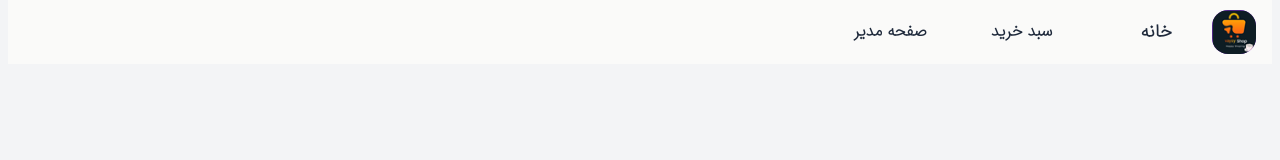
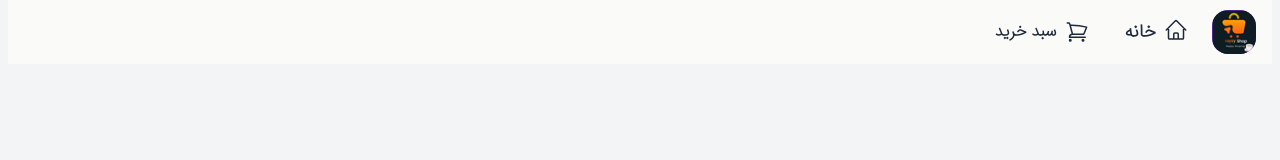
Before and after one commit to danahossini1/waisyshop, a React (Create React App) app: page /cardproduct in a window 1280 px wide. Shown: the top 160 px of the page. Built offline with nearby package versions, Linux system fonts and the light colour scheme.

Commit message:
complate project (v1)

```diff
--- a/package.json
+++ b/package.json
@@ -7,6 +7,7 @@
     "@testing-library/jest-dom": "^5.16.5",
     "@testing-library/react": "^13.4.0",
     "@testing-library/user-event": "^13.5.0",
+    "persian-utilities": "^1.1.1",
     "react": "^18.2.0",
     "react-dom": "^18.2.0",
     "react-router-dom": "^6.9.0",
--- a/src/Components/Carts.js
+++ b/src/Components/Carts.js
@@ -1,5 +1,7 @@
 import React, { useEffect, useState, memo } from 'react'
 import { Link } from 'react-router-dom'
+import { convertDigitsEnToFa } from 'persian-utilities';
+import { numericalSeparator } from 'persian-utilities';
 
 const Carts = ({ name, price, groop, src1, color, url, free }) => {
 
@@ -37,8 +39,8 @@ const Carts = ({ name, price, groop, src1, color, url, free }) => {
                     <h2 className='text-sm my-4 h-10 font-semibold'>{name}</h2>
                 </Link>
                 <div className='h-8 flex flex-col justify-end'>
-                    {free !== 0 && <p className='text-xs line-through font-bold  cursor-default text-stone-500 text-end'>{price} تومان</p>}
-                    <p className='text-sm font-bold  cursor-default text-orange-700 text-end'>{price - frees} تومان</p>
+                    {free !== 0 && <p className='text-xs line-through font-bold  cursor-default text-stone-500 text-end'>{convertDigitsEnToFa(numericalSeparator(price.toString(), 3, ','))} تومان</p>}
+                    <p className='text-sm font-bold  cursor-default text-orange-700 text-end'>{convertDigitsEnToFa(numericalSeparator((price - frees).toString(), 3, ','))} تومان</p>
                 </div>
             </div>
             <Link to={`category/${url}`}>
--- a/src/Components/MdHeader.js
+++ b/src/Components/MdHeader.js
@@ -1,14 +1,21 @@
 import React from 'react'
 import { Link } from 'react-router-dom'
 
-export default function MdHeader({searchValue,searchChange,children}) {
+export default function MdHeader({ searchValue, searchChange, children }) {
     return (
         <div className='bg-stone-50 col-span-12 hidden md:flex justify-between h-16 items-center px-4 py-2'>
-            <div className='flex gap-6 font-semibold w-1/2 text-slate-800 items-center'>
+            <div className='flex gap-4 font-semibold w-1/2 text-slate-800 items-center'>
                 <Link to={'/'}><img src="./img/logo.png" className='rounded-2xl w-11 bg-purple-600' /></Link>
-                <Link to={'/'} className='font-extrabold text-lg ml-8 cursor-pointer hover:bg-slate-200 p-2 px-4 rounded-xl duration-500'>خانه</Link>
-                <Link to={'/cardproduct'} className='ml-2 cursor-pointer hover:bg-slate-200 p-2 px-4 rounded-xl duration-500'> سبد خرید</Link>
-                <Link to={'/adminpanel'} className='ml-2 cursor-pointer hover:bg-slate-200 p-2 px-4 rounded-xl duration-500'>صفحه مدیر</Link>
+
+                <Link to={'/'} className='font-extrabold flex gap-2 text-lg ml-1 cursor-pointer hover:bg-slate-200 p-2 rounded-xl duration-500'> <svg xmlns="http://www.w3.org/2000/svg" fill="none" viewBox="0 0 24 24" strokeWidth={1.5} stroke="currentColor" className="w-6 h-6">
+                    <path strokeLinecap="round" strokeLinejoin="round" d="M2.25 12l8.954-8.955c.44-.439 1.152-.439 1.591 0L21.75 12M4.5 9.75v10.125c0 .621.504 1.125 1.125 1.125H9.75v-4.875c0-.621.504-1.125 1.125-1.125h2.25c.621 0 1.125.504 1.125 1.125V21h4.125c.621 0 1.125-.504 1.125-1.125V9.75M8.25 21h8.25" />
+                </svg>
+                    خانه</Link>
+                <Link to={'/cardproduct'} className='ml-2 flex gap-2 cursor-pointer hover:bg-slate-200 p-2 rounded-xl duration-500'>
+                    <svg xmlns="http://www.w3.org/2000/svg" fill="none" viewBox="0 0 24 24" strokeWidth={1.5} stroke="currentColor" className="w-6 h-6">
+                        <path strokeLinecap="round" strokeLinejoin="round" d="M2.25 3h1.386c.51 0 .955.343 1.087.835l.383 1.437M7.5 14.25a3 3 0 00-3 3h15.75m-12.75-3h11.218c1.121-2.3 2.1-4.684 2.924-7.138a60.114 60.114 0 00-16.536-1.84M7.5 14.25L5.106 5.272M6 20.25a.75.75 0 11-1.5 0 .75.75 0 011.5 0zm12.75 0a.75.75 0 11-1.5 0 .75.75 0 011.5 0z" />
+                    </svg>
+                    سبد خرید</Link>
             </div>
             <div className='w-1/2 flex  justify-end '>
                 <div className='bg-stone-200 h-10 w-5/6 font-bold text-xs p-3 pr-12 rounded-lg relative'>
@@ -17,7 +24,7 @@ export default function MdHeader({searchValue,searchChange,children}) {
                         <path className='text-slate-800' d="M9.58317 17.4998C13.9554 17.4998 17.4998 13.9554 17.4998 9.58317C17.4998 5.21092 13.9554 1.6665 9.58317 1.6665C5.21092 1.6665 1.6665 5.21092 1.6665 9.58317C1.6665 13.9554 5.21092 17.4998 9.58317 17.4998Z" stroke="#222F5D" stroke-width="1.5" stroke-linecap="round" stroke-linejoin="round" />
                         <path d="M18.3332 18.3332L16.6665 16.6665" stroke="#222F5D" stroke-width="1.5" stroke-linecap="round" stroke-linejoin="round" />
                     </svg>
-                    <input type="text" placeholder='جستجوی نام محصول، نام برند ...'value={searchValue} onChange={(e) => searchChange(e)} className='bg-stone-200 w-full h-full focus:outline-none text-sm' />
+                    <input type="text" placeholder='جستجوی نام محصول، نام برند ...' value={searchValue} onChange={(e) => searchChange(e)} className='bg-stone-200 w-full h-full focus:outline-none text-sm' />
                 </div>
                 {children}
             </div>
--- a/src/pages/AdminPanel.js
+++ /dev/null
@@ -1,19 +0,0 @@
-import React from 'react'
-import { Link } from 'react-router-dom'
-
-export default function AdminPanel() {
-  return (
-    <div>
-      <div className='bg-stone-50 col-span-12 hidden md:flex justify-between h-16 items-center px-4 py-2'>
-        <div className='flex gap-6 font-semibold w-1/2 text-slate-800 items-center'>
-          <Link to={'/'}><img src="/img/logo.png" className='rounded-2xl w-11 bg-purple-600' /></Link>
-          <Link to={'/'} className='font-extrabold text-lg ml-8 cursor-pointer hover:bg-slate-200 p-2 px-4 rounded-xl duration-500'>خانه</Link>
-          <Link to={'/cardproduct'} className='ml-2 cursor-pointer hover:bg-slate-200 p-2 px-4 rounded-xl duration-500'> سبد خرید</Link>
-          <Link to={'/adminpanel'} className='ml-2 cursor-pointer hover:bg-slate-200 p-2 px-4 rounded-xl duration-500'>صفحه مدیر</Link>
-        </div>
-
-
-      </div>
-    </div>
-  )
-}
--- a/src/pages/CardProduct.js
+++ b/src/pages/CardProduct.js
@@ -1,6 +1,9 @@
 import React, { useEffect, useState } from 'react'
 import { Link } from 'react-router-dom'
 import BottomBar from '../Components/BottomBar'
+import { convertDigitsEnToFa } from 'persian-utilities';
+import { numericalSeparator } from 'persian-utilities';
+
 
 export default function CardProduct() {
 
@@ -26,6 +29,7 @@ export default function CardProduct() {
   }
 
   useEffect(() => {
+      window.scrollTo(0, 0);
     setCartProdect(JSON.parse(localStorage.getItem('cart')))
     getLocal()
   }, [])
@@ -66,11 +70,18 @@ export default function CardProduct() {
       </div>
       {/* md : header */}
       <div className='bg-stone-50 col-span-12 hidden md:flex justify-between h-16 items-center px-4 py-2'>
-        <div className='flex gap-6 font-semibold w-1/2 text-slate-800 items-center'>
+        <div className='flex gap-4 font-semibold w-1/2 text-slate-800 items-center'>
           <Link to={'/'}><img src="/img/logo.png" className='rounded-2xl w-11 bg-purple-600' /></Link>
-          <Link to={'/'} className='font-extrabold text-lg ml-8 cursor-pointer hover:bg-slate-200 p-2 px-4 rounded-xl duration-500'>خانه</Link>
-          <Link to={'/cardproduct'} className='ml-2 cursor-pointer hover:bg-slate-200 p-2 px-4 rounded-xl duration-500'> سبد خرید</Link>
-          <Link to={'/adminpanel'} className='ml-2 cursor-pointer hover:bg-slate-200 p-2 px-4 rounded-xl duration-500'>صفحه مدیر</Link>
+
+          <Link to={'/'} className='font-extrabold flex gap-2 text-lg ml-1 cursor-pointer hover:bg-slate-200 p-2 rounded-xl duration-500'> <svg xmlns="http://www.w3.org/2000/svg" fill="none" viewBox="0 0 24 24" strokeWidth={1.5} stroke="currentColor" className="w-6 h-6">
+            <path strokeLinecap="round" strokeLinejoin="round" d="M2.25 12l8.954-8.955c.44-.439 1.152-.439 1.591 0L21.75 12M4.5 9.75v10.125c0 .621.504 1.125 1.125 1.125H9.75v-4.875c0-.621.504-1.125 1.125-1.125h2.25c.621 0 1.125.504 1.125 1.125V21h4.125c.621 0 1.125-.504 1.125-1.125V9.75M8.25 21h8.25" />
+          </svg>
+            خانه</Link>
+          <Link to={'/cardproduct'} className='ml-2 flex gap-2 cursor-pointer hover:bg-slate-200 p-2 rounded-xl duration-500'>
+            <svg xmlns="http://www.w3.org/2000/svg" fill="none" viewBox="0 0 24 24" strokeWidth={1.5} stroke="currentColor" className="w-6 h-6">
+              <path strokeLinecap="round" strokeLinejoin="round" d="M2.25 3h1.386c.51 0 .955.343 1.087.835l.383 1.437M7.5 14.25a3 3 0 00-3 3h15.75m-12.75-3h11.218c1.121-2.3 2.1-4.684 2.924-7.138a60.114 60.114 0 00-16.536-1.84M7.5 14.25L5.106 5.272M6 20.25a.75.75 0 11-1.5 0 .75.75 0 011.5 0zm12.75 0a.75.75 0 11-1.5 0 .75.75 0 011.5 0z" />
+            </svg>
+            سبد خرید</Link>
         </div>
         <div className='w-1/2 flex  justify-end  ml-5'>
           {/* <h1></h1> */}
@@ -97,8 +108,8 @@ export default function CardProduct() {
                       </div>
                       <div className='flex justify-between items-end'>
                         <div>
-                          <h1 className='text-orange-500 text-xs'><span className='text-[11px] text-gray-500'>قیمت : </span>{item.product.price} تومان</h1>
-                          <h1 className='text-orange-500 text-sm'><span className='text-[11px] text-gray-500'>جمع کل : </span>{item.product.price * item.number} تومان</h1>
+                          <h1 className='text-orange-500 text-xs'><span className='text-[11px] text-gray-500'>قیمت : </span>{convertDigitsEnToFa(numericalSeparator(item.product.price.toString(), 3, ','))} تومان</h1>
+                          <h1 className='text-orange-500 text-sm'><span className='text-[11px] text-gray-500'>جمع کل : </span>{convertDigitsEnToFa(numericalSeparator((item.product.price * item.number).toString(), 3, ','))} تومان</h1>
                         </div>
                         <div className='flex'>
                           <p className='text-sm ml-2'>تعداد :  </p>
--- a/src/pages/Category.js
+++ b/src/pages/Category.js
@@ -4,6 +4,9 @@ import BottomBar from '../Components/BottomBar'
 import products from '../data'
 import { ToastContainer, toast } from 'react-toastify';
 import 'react-toastify/dist/ReactToastify.css';
+import { convertDigitsEnToFa } from 'persian-utilities';
+import { numericalSeparator } from 'persian-utilities';
+
 
 
 
@@ -11,11 +14,14 @@ export default function Category() {
 
     let param = useParams()
     const [product, setProduct] = useState(...[...products.juc, ...products.oto, ...products.tee].filter(item => item.url === param.Cname))
-
+    const [percent, setPercent] = useState((product.price * product.free) / 100)
 
     const notify = () => toast.success("محصول با موفقیت اضافه شد");
 
 
+    useEffect(()=>{
+        window.scrollTo(0, 0);
+    },[])
 
     const addToCart = () => {
         const localData = JSON.parse(localStorage.getItem('cart'))
@@ -57,11 +63,18 @@ export default function Category() {
             </div>
             {/* md : header */}
             <div className='bg-stone-50 col-span-12 hidden md:flex justify-between h-16 items-center px-4 py-2'>
-                <div className='flex gap-6 font-semibold w-1/2 text-slate-800 items-center'>
+                <div className='flex gap-4 font-semibold w-1/2 text-slate-800 items-center'>
                     <Link to={'/'}><img src="/img/logo.png" className='rounded-2xl w-11 bg-purple-600' /></Link>
-                    <Link to={'/'} className='font-extrabold text-lg ml-8 cursor-pointer hover:bg-slate-200 p-2 px-4 rounded-xl duration-500'>خانه</Link>
-                    <Link to={'/cardproduct'} className='ml-2 cursor-pointer hover:bg-slate-200 p-2 px-4 rounded-xl duration-500'> سبد خرید</Link>
-                    <Link to={'/adminpanel'} className='ml-2 cursor-pointer hover:bg-slate-200 p-2 px-4 rounded-xl duration-500'>صفحه مدیر</Link>
+
+                    <Link to={'/'} className='font-extrabold flex gap-2 text-lg ml-1 cursor-pointer hover:bg-slate-200 p-2 rounded-xl duration-500'> <svg xmlns="http://www.w3.org/2000/svg" fill="none" viewBox="0 0 24 24" strokeWidth={1.5} stroke="currentColor" className="w-6 h-6">
+                        <path strokeLinecap="round" strokeLinejoin="round" d="M2.25 12l8.954-8.955c.44-.439 1.152-.439 1.591 0L21.75 12M4.5 9.75v10.125c0 .621.504 1.125 1.125 1.125H9.75v-4.875c0-.621.504-1.125 1.125-1.125h2.25c.621 0 1.125.504 1.125 1.125V21h4.125c.621 0 1.125-.504 1.125-1.125V9.75M8.25 21h8.25" />
+                    </svg>
+                        خانه</Link>
+                    <Link to={'/cardproduct'} className='ml-2 flex gap-2 cursor-pointer hover:bg-slate-200 p-2 rounded-xl duration-500'>
+                        <svg xmlns="http://www.w3.org/2000/svg" fill="none" viewBox="0 0 24 24" strokeWidth={1.5} stroke="currentColor" className="w-6 h-6">
+                            <path strokeLinecap="round" strokeLinejoin="round" d="M2.25 3h1.386c.51 0 .955.343 1.087.835l.383 1.437M7.5 14.25a3 3 0 00-3 3h15.75m-12.75-3h11.218c1.121-2.3 2.1-4.684 2.924-7.138a60.114 60.114 0 00-16.536-1.84M7.5 14.25L5.106 5.272M6 20.25a.75.75 0 11-1.5 0 .75.75 0 011.5 0zm12.75 0a.75.75 0 11-1.5 0 .75.75 0 011.5 0z" />
+                        </svg>
+                        سبد خرید</Link>
                 </div>
                 <div className='w-1/2 flex  justify-end  ml-5'>
                     <h1>{product.name}</h1>
@@ -116,8 +129,10 @@ export default function Category() {
                             <div className='flex justify-between mt-8 items-center'>
                                 <button onClick={addToCart} className='bg-orange-500 text-white rounded-xl p-3 px-6'>اضافه به سبد خرید</button>
                                 <ToastContainer position="bottom-left" theme="dark" autoClose={4000} rtl={true} />
-
-                                <p className='text-orange-600'>{`${product.price} تومان`}</p>
+                                <div>
+                                    {percent > 0 && <p className='text-sm text-end line-through text-stone-600'>{`${convertDigitsEnToFa(numericalSeparator(product.price.toString(), 3, ','))} تومان`}</p>}
+                                    <p className='text-orange-600'>{`${convertDigitsEnToFa(numericalSeparator((product.price - percent).toString(), 3, ','))} تومان`}</p>
+                                </div>
                             </div>
                         </div>
                     </div>
--- a/src/pages/Home.js
+++ b/src/pages/Home.js
@@ -30,6 +30,9 @@ function Home() {
 
 
   useEffect(() => {
+
+    window.scrollTo(0, 0);
+
     setShowProduct(allproduct)
   }, [])
 
```
Also changed, not shown: src/Components/BottomBar.js (+12 -1 lines), src/routes.js (+4 -6 lines), 2 other files (tests, documents, lock files or other folders).
